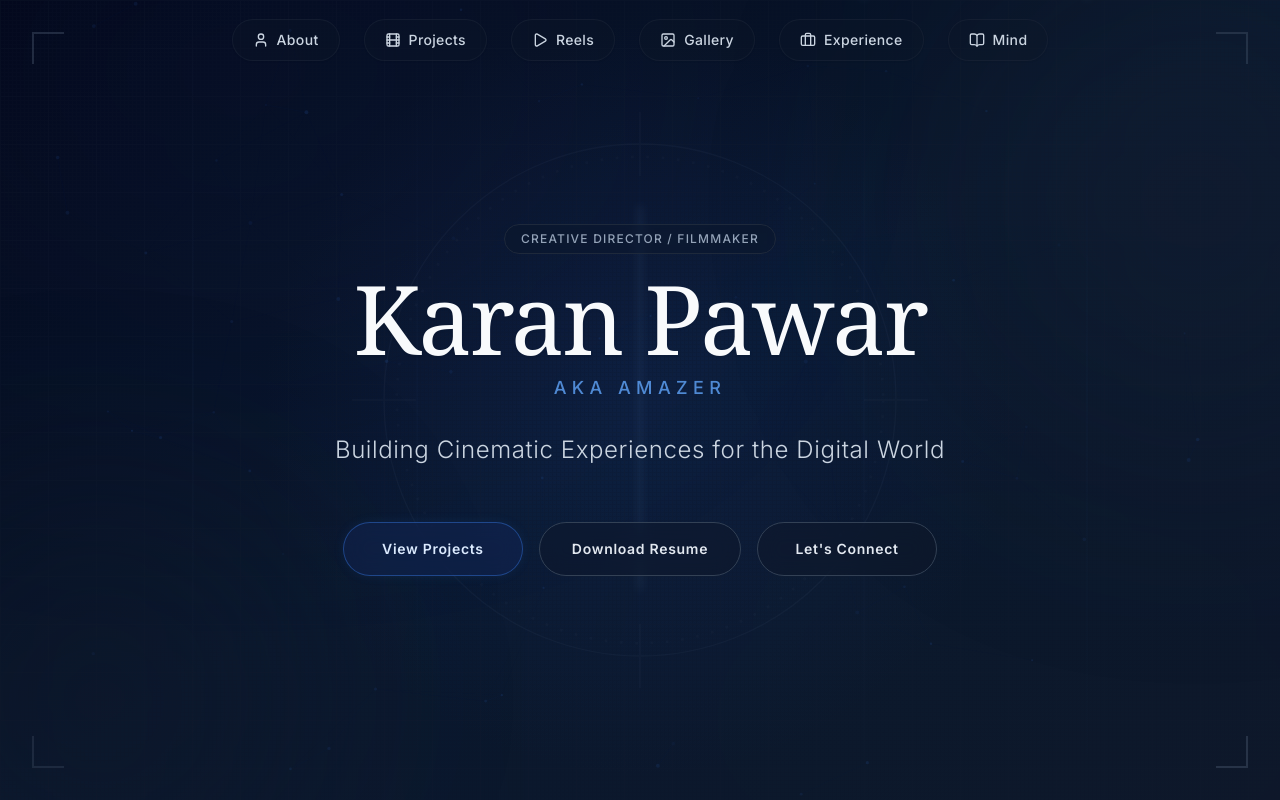
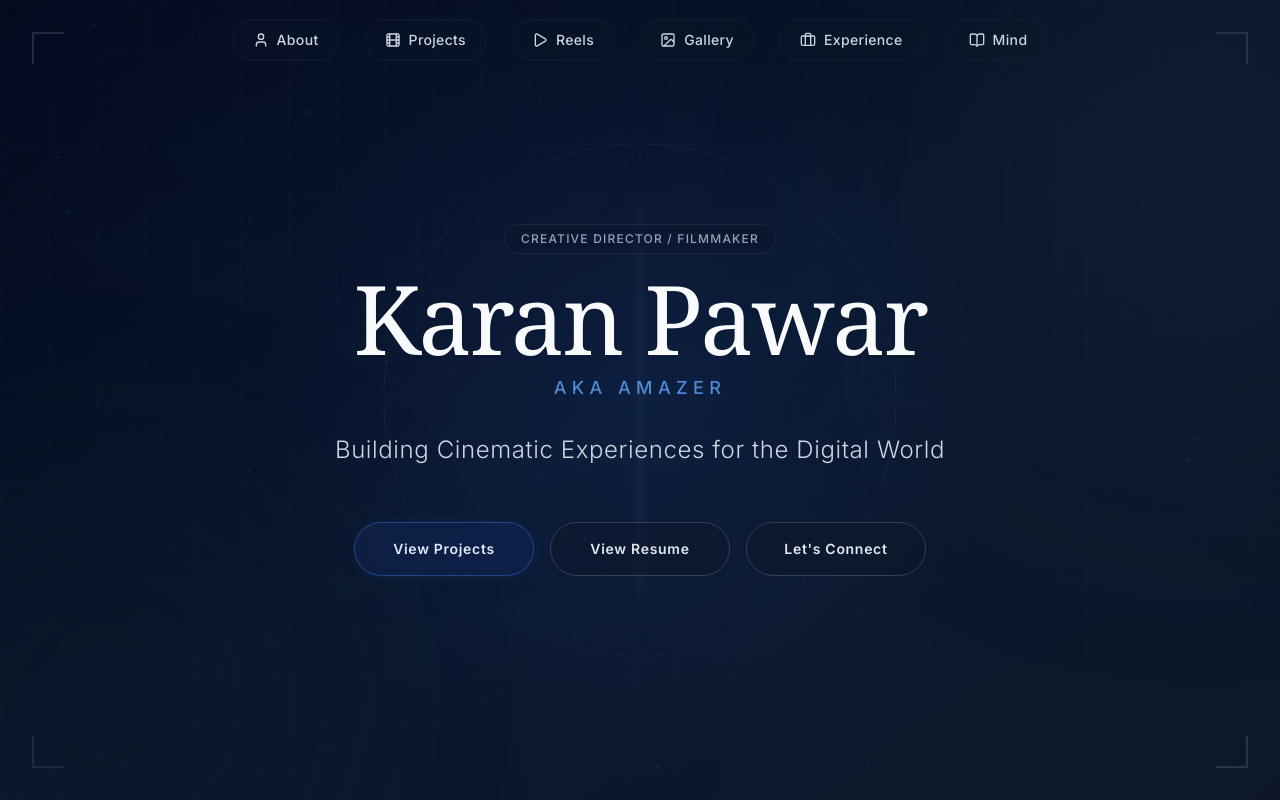
Before and after one commit to amazer1404/Portfolio, a Next.js app: page / in a window 1280 px wide. Shown: the top 800 px of the page. Built offline with nearby package versions, Linux system fonts and the light colour scheme.

Commit message:
Update resume link to Google Drive and remove old resume file

```diff
--- a/src/components/sections/HeroSection.tsx
+++ b/src/components/sections/HeroSection.tsx
@@ -98,13 +98,12 @@
             View Projects
           </a>
           <a
-            href="/resume.pdf"
-            download="Karan_Pawar_Resume.pdf"
+            href="https://drive.google.com/file/d/1-PBrprgHWg8MloTDaAShBw-P77_0NFtG/view?usp=sharing"
             target="_blank"
             rel="noopener noreferrer"
             className="group flex w-full sm:w-auto sm:min-w-[180px] items-center justify-center gap-2 rounded-full border border-slate-700 bg-slate-900/40 px-6 py-3 text-xs sm:text-sm sm:px-8 sm:py-4 font-semibold tracking-wider text-slate-200 backdrop-blur-md transition-all active:scale-95 duration-200 hover:bg-slate-800 hover:border-slate-500 hover:text-white hover:shadow-[0_0_20px_-5px_rgba(255,255,255,0.1)]"
           >
-            Download Resume
+            View Resume
           </a>
           <a
             href="#contact" onClick={handleScrollToContact}
```
Also changed, not shown: 1 other file (tests, documents, lock files or other folders).
